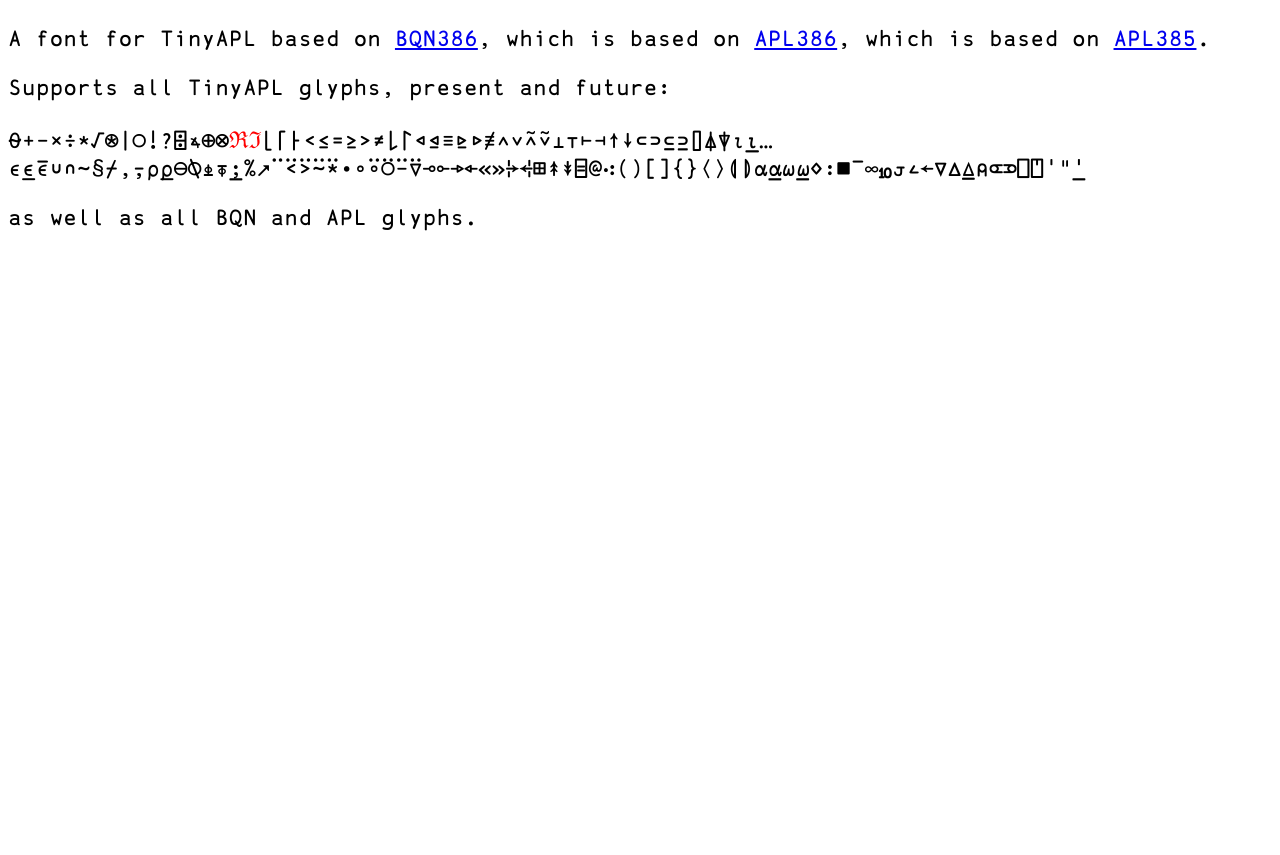
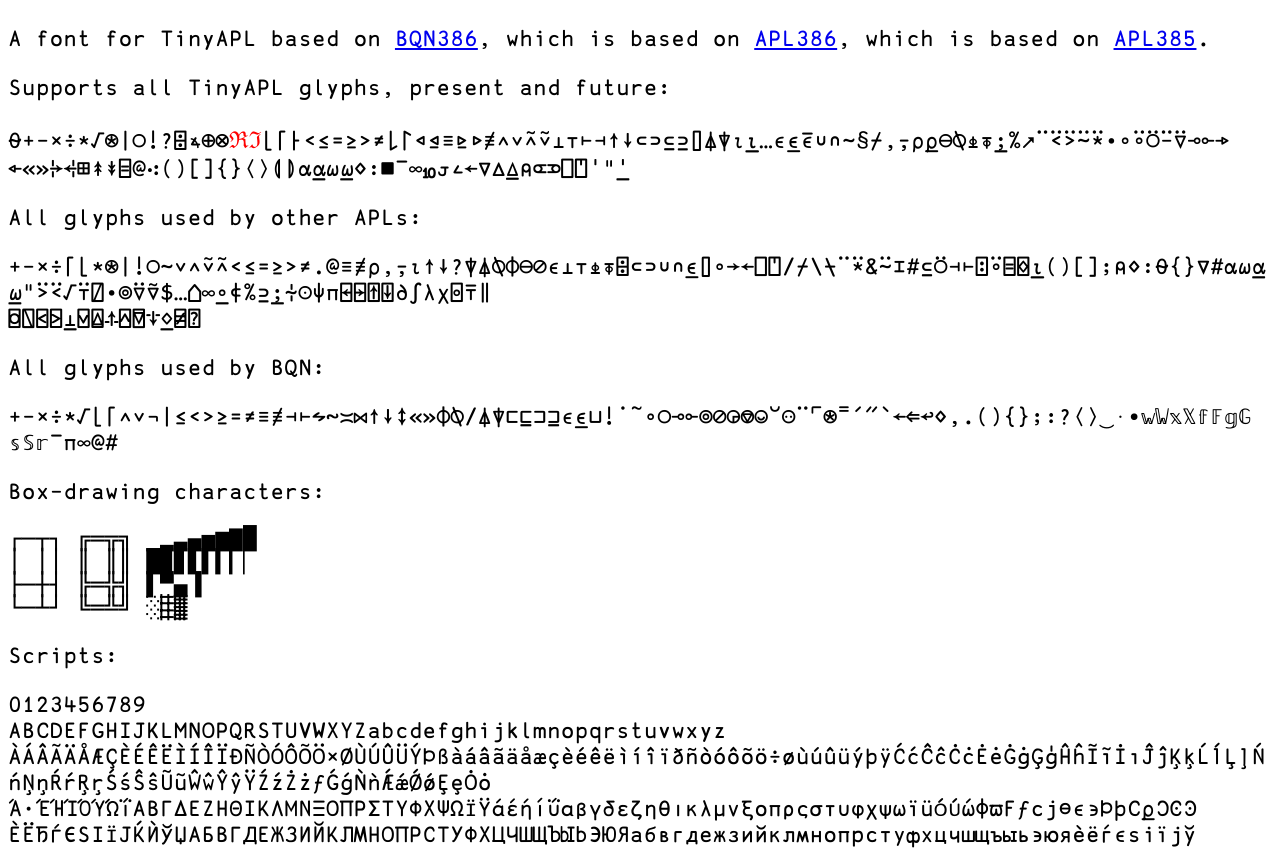
Before and after one commit to RubenVerg/tinyapl386, a plain HTML site: page index.html in a window 1280 px wide. Shown: the part 320-1175 px from the top of the page. Before the commit the page ends 800 px from the top, so only its background shows below. Drawn offline with Linux system fonts and the light colour scheme.

Commit message:
Expand showcase

```diff
--- a/index.html
+++ b/index.html
@@ -20,8 +20,8 @@
 			color: red;
 		}
 
-		div, p {
-			overflow-wrap: anywhere;
+		.showcase {
+			word-break: break-all;
 		}
 
 		textarea {
@@ -43,10 +43,27 @@
 
 	<p>Supports all TinyAPL glyphs, present and future:</p>
 
-	<div>
-		⍬+-×÷*√⍟|○!?⌹∡⊕⊗<span class="not">ℜ</span><span class="not">ℑ</span>⌊⌈⸠&lt;≤=≥&gt;≠⇂↾⊲⊴≡⊵⊳≢∧∨⍲⍱⊥⊤⊢⊣↑↓⊂⊃⊆⊇⌷⍋⍒⍳⍸…∊⍷⋷∪∩~§⌿,⍪⍴ϼ⊖⍉⍎⍕⍮%↗¨ᑈᐵ⍨⍣∙∘⍤⍥⸚⍢⊸⟜⇾⇽«»⍆⍅⊞↟↡⌸@⁖()[]{}⟨⟩⦅⦆⍺⍶⍵⍹⋄:■¯∞⏨ᴊ∠←∇∆⍙⍝⟃⟄⎕⍞'"⍘</div>
+	<div class="showcase">⍬+-×÷*√⍟|○!?⌹∡⊕⊗<span class="not">ℜ</span><span class="not">ℑ</span>⌊⌈⸠&lt;≤=≥&gt;≠⇂↾⊲⊴≡⊵⊳≢∧∨⍲⍱⊥⊤⊢⊣↑↓⊂⊃⊆⊇⌷⍋⍒⍳⍸…∊⍷⋷∪∩~§⌿,⍪⍴ϼ⊖⍉⍎⍕⍮%↗¨ᑈᐵ⍨⍣∙∘⍤⍥⸚⍢⊸⟜⇾⇽«»⍆⍅⊞↟↡⌸@⁖()[]{}⟨⟩⦅⦆⍺⍶⍵⍹⋄:■¯∞⏨ᴊ∠←∇∆⍙⍝⟃⟄⎕⍞'"⍘</div>
 
-	<p>as well as all BQN and APL glyphs.</p>
+	<p>All glyphs used by other APLs:</p>
+
+	<div class="showcase">+-×÷⌈⌊*⍟|!○~∨∧⍱⍲&lt;≤=≥>≠.@≡≢⍴,⍪⍳↑↓?⍒⍋⍉⌽⊖∅∊⊥⊤⍎⍕⌹⊂⊃∪∩⍷⌷∘→←⎕⍞/⌿\⍀¨⍣&amp;⍨⌶#⊆⍥⊣⊢⍠⍤⌸⌺⍸()[];⍝⋄:⍬{}∇#⍺⍵⍶⍹"ᐵᑈ√⍡⍁∙⌾⍢⍫$…&#x7f;∞⍛⍧%⊇⍮⍭⊙⍦π⍇⍈⍐⍗∂∫λχ⌻⍑‖<br>⌼⍂⍃⍄⍊⍌⍍⍏⍓⍔⍖⍚⍯⍰</div>
+
+	<p>All glyphs used by BQN:</p>
+
+	<div class="showcase">+-×÷⋆√⌊⌈∧∨¬|≤&lt;&gt;≥=≠≡≢⊣⊢⥊∾≍⋈↑↓↕«»⌽⍉/⍋⍒⊏⊑⊐⊒∊⍷⊔!˙˜∘○⊸⟜⌾⊘◶⎊⎉˘⚇¨⌜⍟⁼´˝`←⇐↩⋄,.(){};:?⟨⟩‿·•𝕨𝕎𝕩𝕏𝕗𝔽𝕘𝔾𝕤𝕊𝕣¯π∞@#</div>
+
+	<p>Box-drawing characters:</p>
+
+	<div class="showcase" style="line-height: 1;">┌─┬┐ ╔═╦╗ ▁▂▃▄▅▆▇█<br>│ ││ ║ ║║ █▉▊▋▌▍▎▏<br>├─┼┤ ╠═╬╣ ▌▀▄▐<br>└─┴┘ ╚═╩╝ ░▒▓</div>
+
+	<p>Scripts:</p>
+
+	<div class="showcase">0123456789<br>ABCDEFGHIJKLMNOPQRSTUVWXYZabcdefghijklmnopqrstuvwxyz<br>ÀÁÂÃÄÅÆÇÈÉÊËÌÍÎÏÐÑÒÓÔÕÖ×ØÙÚÛÜÝÞßàáâãäåæçèéêëìíîïðñòóôõö÷øùúûüýþÿĆćĈĉĊċĖėĠġĢģĤĥĨĩİıĴĵĶķĹĺĻļŃńŅņŔŕŖŗŚśŜŝŨũŴŵŶŷŸŹźŻżƒǴǵǸǹǼǽǾǿȨȩȮȯ</div>
+
+	<div class="showcase">Ά·ΈΉΊΌΎΏΐΑΒΓΔΕΖΗΘΙΚΛΜΝΞΟΠΡΣΤΥΦΧΨΩΪΫάέήίΰαβγδεζηθικλμνξοπρςστυφχψωϊϋόύώϕϖϜϝϲϳϴϵ϶ϷϸϹϼϽϾϿ</div>
+
+	<div class="showcase">ЀЁЂЃЄЅІЇЈЌЍЎЏАБВГДЕЖЗИЙКЛМНОПРСТУФХЦЧШЩЪЫЬЭЮЯабвгдежзийклмнопрстуфхцчшщъыьэюяѐёѓєѕіїјў</div>
 
 </body>
 </html>
```
